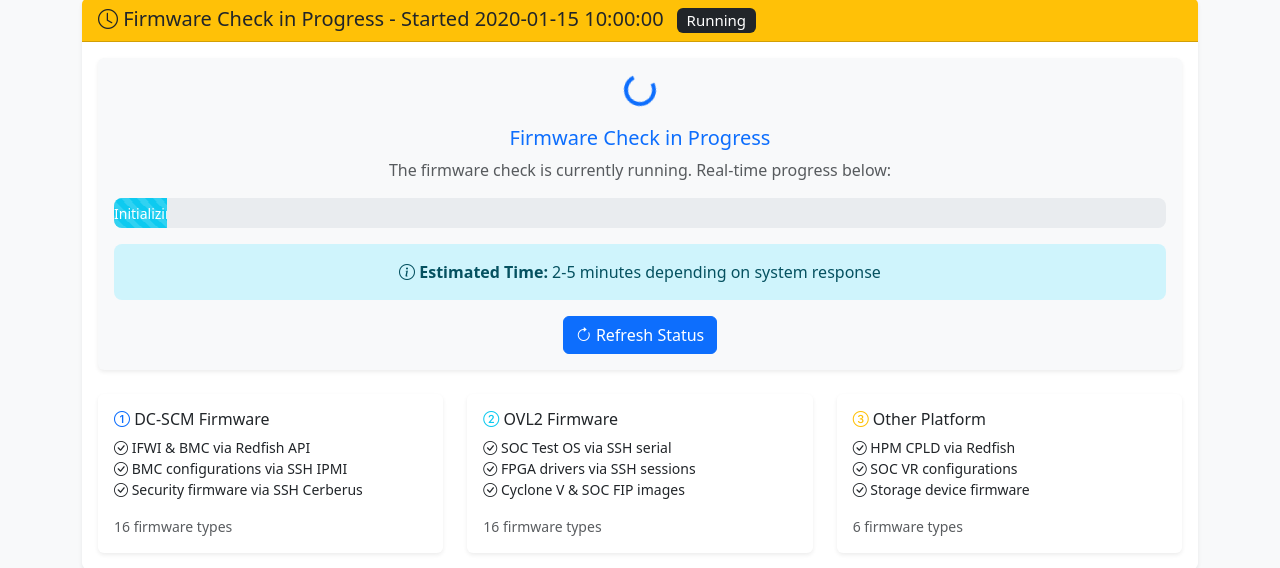
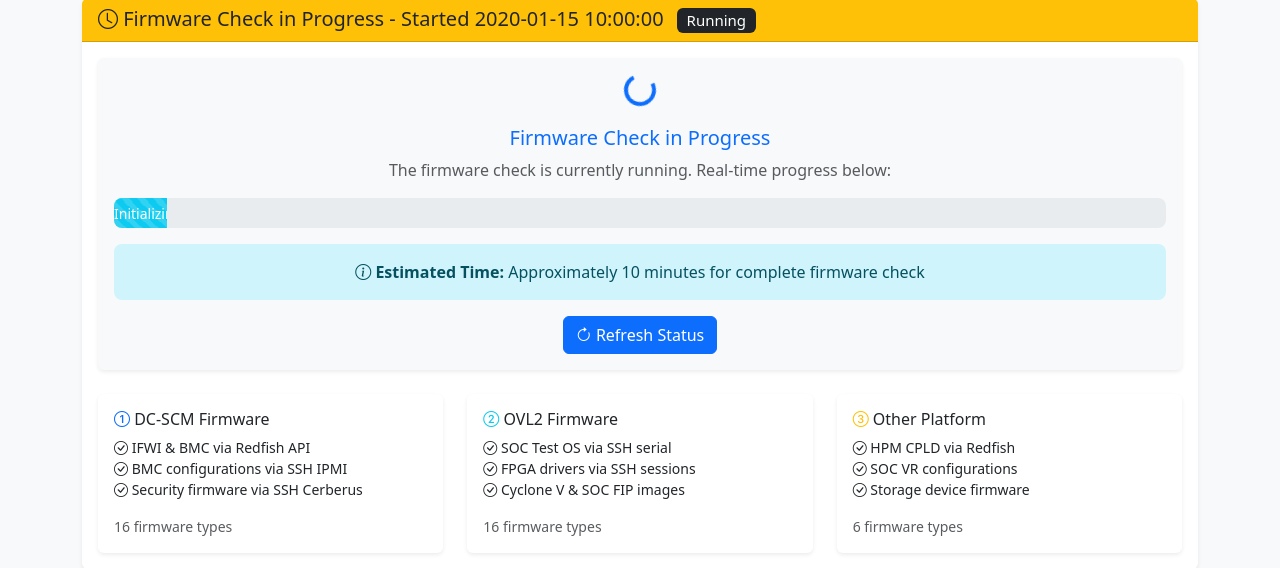
Before and after one commit to JarrettJones/Compliance, a Flask app: template firmware-checker/templates/check_firmware.html in a window 1280 px wide. Shown: the part 207-775 px from the top of the page. Run offline with Flask 3, Linux system fonts and the light colour scheme; the template is opened without the code that fills it: most values are stand-ins (such as "Sample title", 1, 10 or a date in 2020).

Commit message:
Update estimated firmware check time to 10 minutes

```diff
--- a/firmware-checker/templates/check_firmware.html
+++ b/firmware-checker/templates/check_firmware.html
@@ -56,7 +56,7 @@
 
                                 <div class="alert alert-info">
                                     <i class="bi bi-info-circle"></i>
-                                    <strong>Estimated Time:</strong> 2-5 minutes depending on system response
+                                    <strong>Estimated Time:</strong> Approximately 10 minutes for complete firmware check
                                 </div>
 
                                 <button class="btn btn-primary" onclick="refreshActiveStatus()">
```
